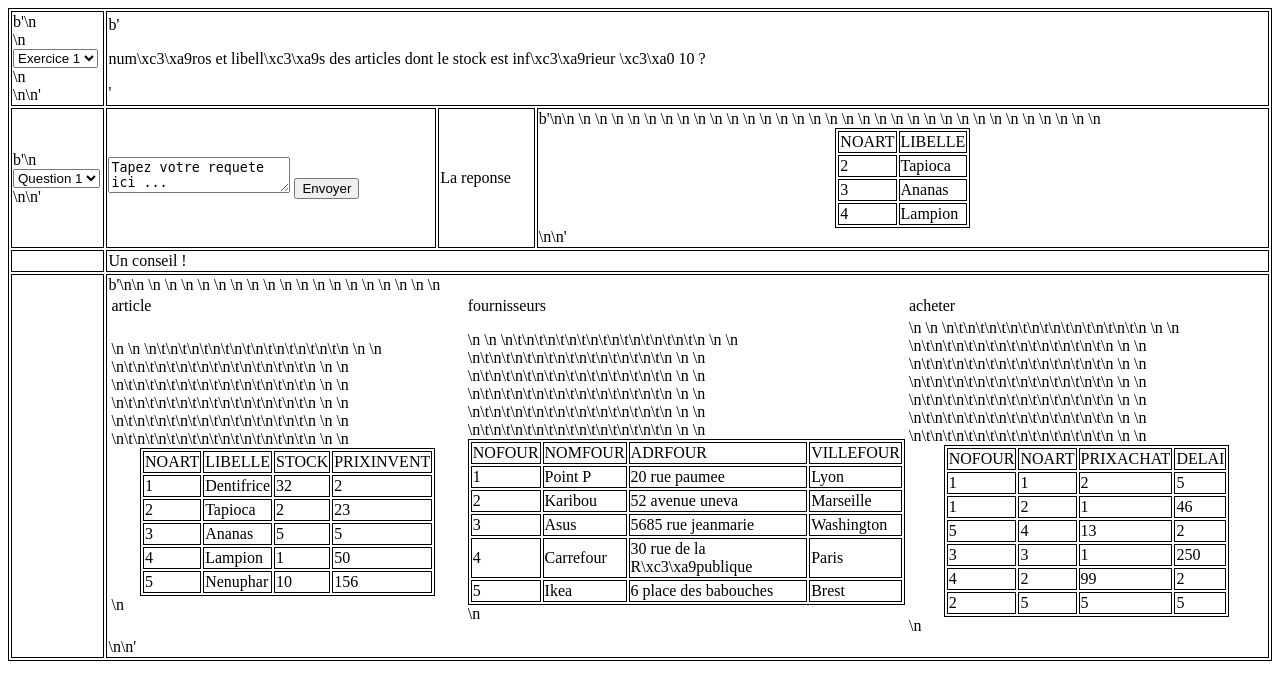
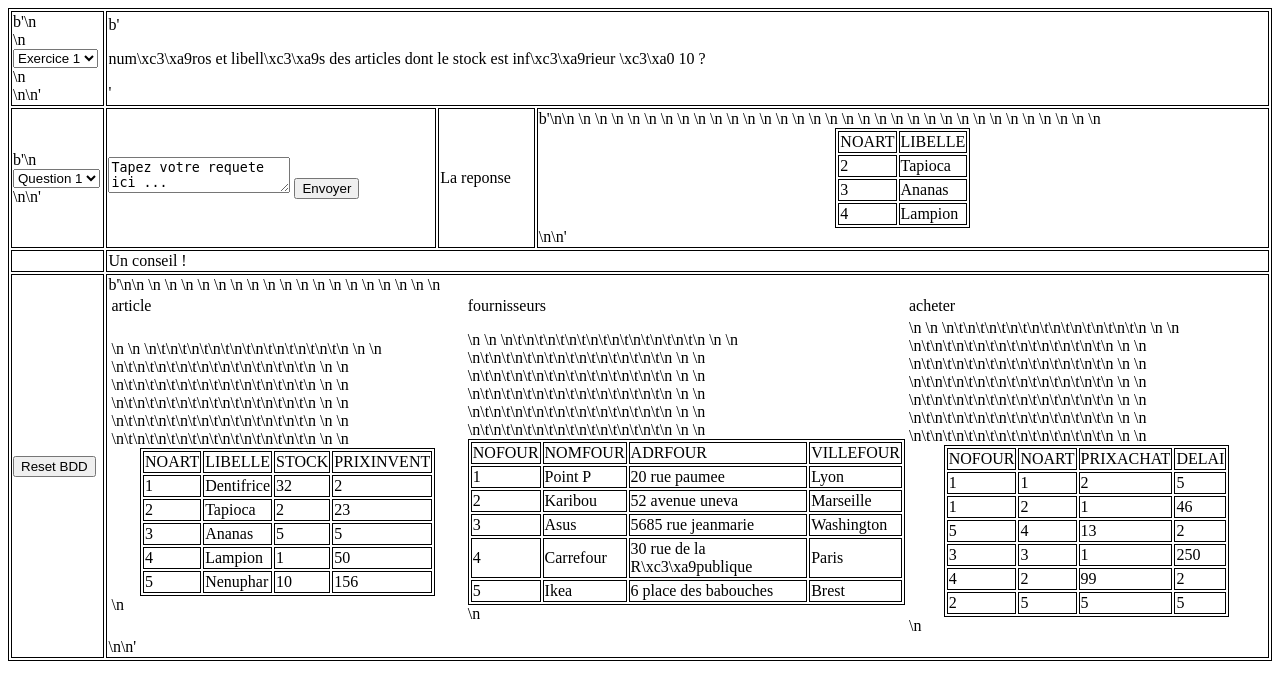
Before and after one commit to ujm-projet-l3info-2017/Groupe1, a Django app: page / in a window 1280 px wide. Shown: the top 700 px of the page. Run offline with Django 3.2, Linux system fonts and the light colour scheme; data comes from the database, SQL or seed files in the repository.

Commit message:
feat: reset database button

```diff
--- a/mooc/urls.py
+++ b/mooc/urls.py
@@ -26,5 +26,6 @@ urlpatterns = [
     url(r'^question/', views.load_question),
     url(r'^expected_request/',views.load_expected_request),
     url(r'^hint/', views.load_hint),
-    url(r'^tables/', views.load_tables_exercise)
+    url(r'^tables/', views.load_tables_exercise),
+    url(r'^reset/',views.drop_tables)
 ]
--- a/static/website/js/scriptyskippy.js
+++ b/static/website/js/scriptyskippy.js
@@ -36,6 +36,17 @@ function get_expected_request() {
 	    if (status ==="success")
 		$("#expected_request").html( data );
 	}
+    });
+}
+
+function reset_tables() {
+    $.ajax({
+	url : '/reset/',
+	type : 'POST' ,
+	headers: {
+            'X-CSRFToken': get_token()
+	},
+	data : { exercise_no : $("#exercise_selection").val() }
     });
 }
 
--- a/website/templates/website/exercise.html
+++ b/website/templates/website/exercise.html
@@ -1,6 +1,6 @@
 {% if row %}
 <form>
-  <select id="exercise_selection" onclick="get_tables(); get_question(); get_label(); get_expected_request()">
+  <select id="exercise_selection" onchange=" get_question(); get_tables(); get_label(); get_expected_request()">
   {% for line in row %}
   {% for value in line %}
   <option value={{value}}>Exercice {{value}}</option>
--- a/website/templates/website/index.html
+++ b/website/templates/website/index.html
@@ -47,7 +47,10 @@
 	    </td>
         </tr>
         <tr>
-	    <td>
+	  <td>
+	    <form>
+	      <input type="button" onclick="reset_tables()" value="Reset BDD" />
+	      </form>
 	    </td>
 	    </td>
 	    <td id="tables" colspan="3">
--- a/website/views.py
+++ b/website/views.py
@@ -215,8 +215,11 @@ def drop_tables(request):
                     cursor.execute('drop table if exists '+str(l))
         except:
             print("Erreur: drop table a foire !")
+            return HttpResponse(status=400)
     #je charge les bonnes tables maintenant
     load_tables(request)
+
+    return HttpResponse(status=200)
 
 def load_label(request):
     exercice_no  = request.POST.get('exercise_no')
```
Also changed, not shown: db.sqlite3.
